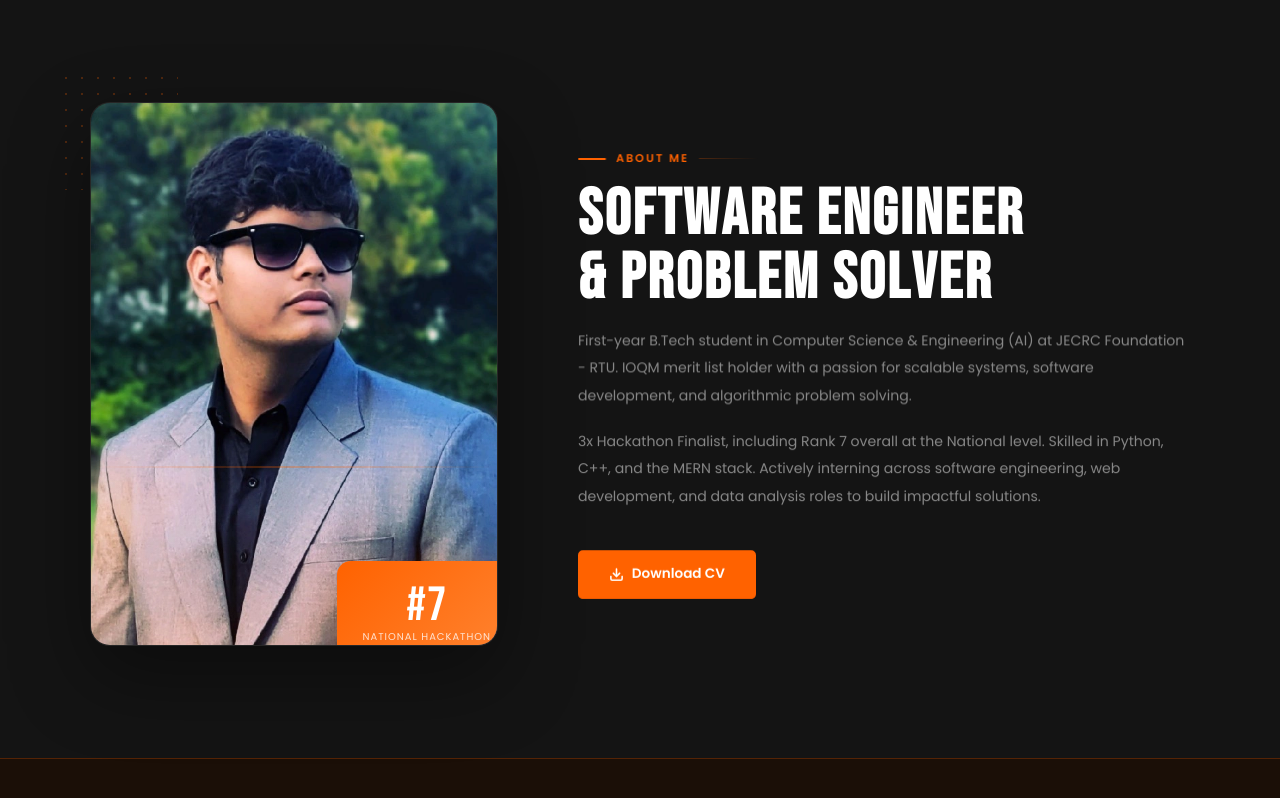
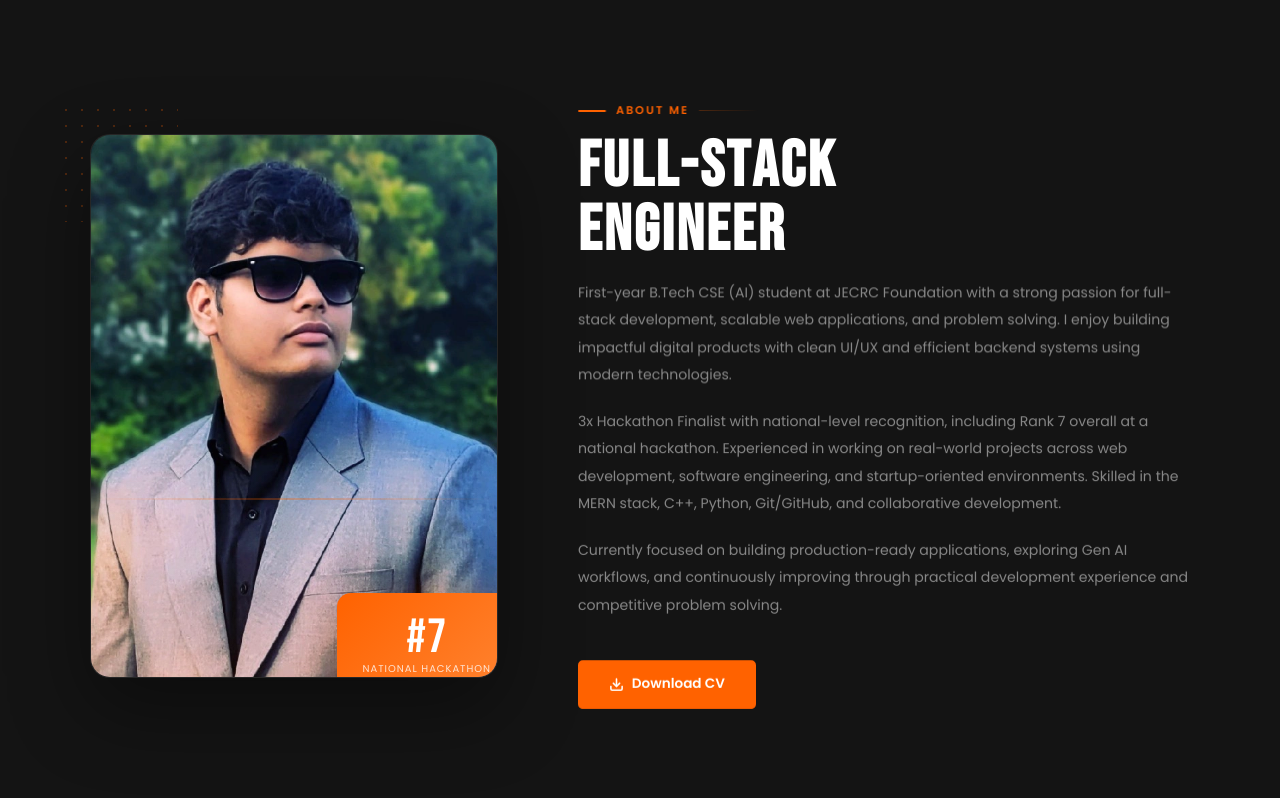
Before and after one commit to govindsingh8905/portfolio, a plain HTML site: page index.html in a window 1280 px wide. Shown: the part 1620-2418 px from the top of the page. Drawn offline with Linux system fonts and the light colour scheme; animation ran at ten frames a second.

Commit message:
changes part 2 done

```diff
--- a/index.html
+++ b/index.html
@@ -49,7 +49,7 @@
   <div class="hero-diagonal"></div>
 
   <div class="hero-content">
-    <div class="hero-badge"><span class="hero-badge-dot"></span>B.Tech CSE Student</div>
+
     <p class="hero-hi">Hi I am</p>
     <p class="hero-name">Govind Singh</p>
     <h1 class="hero-title">
@@ -156,9 +156,10 @@
       </div>
       <div class="about-right">
         <div class="sec-label" data-anim="right">About Me</div>
-        <h2 class="sec-title" data-anim="right" data-delay="1">Software Engineer<br>&amp; Problem Solver</h2>
-        <p data-anim="up" data-delay="2">First-year B.Tech student in Computer Science & Engineering (AI) at JECRC Foundation - RTU. IOQM merit list holder with a passion for scalable systems, software development, and algorithmic problem solving.</p>
-        <p data-anim="up" data-delay="3">3x Hackathon Finalist, including Rank 7 overall at the National level. Skilled in Python, C++, and the MERN stack. Actively interning across software engineering, web development, and data analysis roles to build impactful solutions.</p>
+        <h2 class="sec-title" data-anim="right" data-delay="1">Full-Stack<br>Engineer</h2>
+        <p data-anim="up" data-delay="2">First-year B.Tech CSE (AI) student at JECRC Foundation with a strong passion for full-stack development, scalable web applications, and problem solving. I enjoy building impactful digital products with clean UI/UX and efficient backend systems using modern technologies.</p>
+        <p data-anim="up" data-delay="3">3x Hackathon Finalist with national-level recognition, including Rank 7 overall at a national hackathon. Experienced in working on real-world projects across web development, software engineering, and startup-oriented environments. Skilled in the MERN stack, C++, Python, Git/GitHub, and collaborative development.</p>
+        <p data-anim="up" data-delay="4">Currently focused on building production-ready applications, exploring Gen AI workflows, and continuously improving through practical development experience and competitive problem solving.</p>
 
 
 
@@ -198,7 +199,7 @@
     <div class="port-filters" data-anim="up" data-delay="2">
       <button class="pf-btn active" data-filter="all"><span>All</span></button>
       <button class="pf-btn" data-filter="fullstack"><span>Full-Stack MERN</span></button>
-      <button class="pf-btn" data-filter="ml"><span>Machine Learning</span></button>
+      <button class="pf-btn" data-filter="ml"><span>AI / Gen AI</span></button>
       <button class="pf-btn" data-filter="uiux"><span>UI/UX Design</span></button>
     </div>
     <div class="port-grid" id="portGrid">
@@ -206,9 +207,9 @@
         <div class="port-thumb"><div class="port-thumb-bg pt1"><div class="port-grid-lines"></div><div class="mock"><div class="mock-bar"></div><div class="mock-row"><div class="mock-side"></div><div class="mock-body"><div class="mock-line" style="width:70%"></div><div class="mock-accent"></div><div class="mock-line" style="width:55%"></div><div class="mock-line" style="width:80%"></div><div class="mock-cards"><div class="mock-c"></div><div class="mock-c"></div></div></div></div></div></div><div class="port-ov"><div class="port-ov-btn">↗</div></div></div>
         <div class="port-info"><div><h4>MERN Web App</h4><span>User auth, CRUD, CI/CD</span></div><span class="port-tag">MongoDB, React</span></div>
       </a>
-      <a href="#" class="port-card" data-anim="scale" data-delay="2" data-cat="ml" style="text-decoration:none; color:inherit; display:block;">
+      <a href="https://spacedebrisdetection.netlify.app/" target="_blank" class="port-card" data-anim="scale" data-delay="2" data-cat="ml" style="text-decoration:none; color:inherit; display:block;">
         <div class="port-thumb"><div class="port-thumb-bg pt2"><div class="port-grid-lines"></div><div class="mock"><div class="mock-bar"></div><div class="mock-row"><div class="mock-body"><div class="mock-line" style="width:60%"></div><div class="mock-line" style="width:80%"></div><div class="mock-accent"></div><div class="mock-cards"><div class="mock-c"></div><div class="mock-c"></div><div class="mock-c"></div></div></div></div></div></div><div class="port-ov"><div class="port-ov-btn">↗</div></div></div>
-        <div class="port-info"><div><h4>ML Data Pipeline</h4><span>EDA, model training</span></div><span class="port-tag">Python, Scikit</span></div>
+        <div class="port-info"><div><h4>AI Space Debris Detection</h4><span>Real-time tracking, collision alerts</span></div><span class="port-tag">AI, WebGL</span></div>
       </a>
       <a href="https://cerulean-frangipane-977572.netlify.app" target="_blank" class="port-card" data-anim="scale" data-delay="3" data-cat="uiux" style="text-decoration:none; color:inherit; display:block;">
         <div class="port-thumb"><div class="port-thumb-bg pt3"><div class="port-grid-lines"></div><div class="mock"><div class="mock-bar"></div><div class="mock-row"><div class="mock-side" style="width:20%"></div><div class="mock-body"><div class="mock-line" style="width:80%"></div><div class="mock-accent" style="width:40%"></div><div class="mock-cards"><div class="mock-c" style="height:30px"></div></div></div></div></div></div><div class="port-ov"><div class="port-ov-btn">↗</div></div></div>
--- a/script.js
+++ b/script.js
@@ -259,53 +259,7 @@ const style=document.createElement('style');
 style.textContent='@keyframes ripple{to{transform:translate(-50%,-50%) scale(120);opacity:0;}}';
 document.head.appendChild(style);
 
-/* ══════ PAGE LOADER ══════ */
-(function(){
-  const loader=document.createElement('div');
-  loader.id='page-loader';
-  loader.innerHTML=`
-    <div class="loader-inner">
-      <div class="loader-logo">LOGO</div>
-      <div class="loader-bar-wrap"><div class="loader-bar" id="lbar"></div></div>
-      <div class="loader-pct" id="lpct">0%</div>
-    </div>`;
-  loader.style.cssText=`position:fixed;inset:0;background:#080808;z-index:99999;
-    display:flex;align-items:center;justify-content:center;
-    transition:opacity .8s ease,visibility .8s ease;`;
-  const s=document.createElement('style');
-  s.textContent=`
-    .loader-inner{text-align:center;}
-    .loader-logo{font-family:'Bebas Neue',cursive;font-size:3rem;letter-spacing:.1em;
-      color:#ff6200;margin-bottom:2rem;
-      animation:logoPulse 1s ease-in-out infinite;}
-    @keyframes logoPulse{0%,100%{opacity:1;transform:scale(1);}50%{opacity:.6;transform:scale(.96);}}
-    .loader-bar-wrap{width:200px;height:2px;background:rgba(255,255,255,.06);
-      border-radius:2px;overflow:hidden;margin:0 auto 1rem;}
-    .loader-bar{height:100%;width:0%;background:linear-gradient(90deg,#ff6200,#ff8533);
-      border-radius:2px;transition:width .05s linear;
-      box-shadow:0 0 8px rgba(255,98,0,.6);}
-    .loader-pct{font-family:'JetBrains Mono',monospace;font-size:.7rem;
-      letter-spacing:.1em;color:#555;}
-  `;
-  document.head.appendChild(s);
-  document.body.prepend(loader);
-  document.body.style.overflow='hidden';
-
-  let pct=0;
-  const bar=document.getElementById('lbar');
-  const pctEl=document.getElementById('lpct');
-  const interval=setInterval(()=>{
-    pct+=Math.random()*8+2;
-    if(pct>=100){pct=100;clearInterval(interval);
-      setTimeout(()=>{
-        loader.style.opacity='0';loader.style.visibility='hidden';
-        document.body.style.overflow='';
-      },400);
-    }
-    bar.style.width=pct+'%';
-    pctEl.textContent=Math.floor(pct)+'%';
-  },60);
-})();
+/* PAGE LOADER — removed for direct page load */
 
 /* ══════ TYPEWRITER on hero subtitle ══════ */
 (function(){
```
